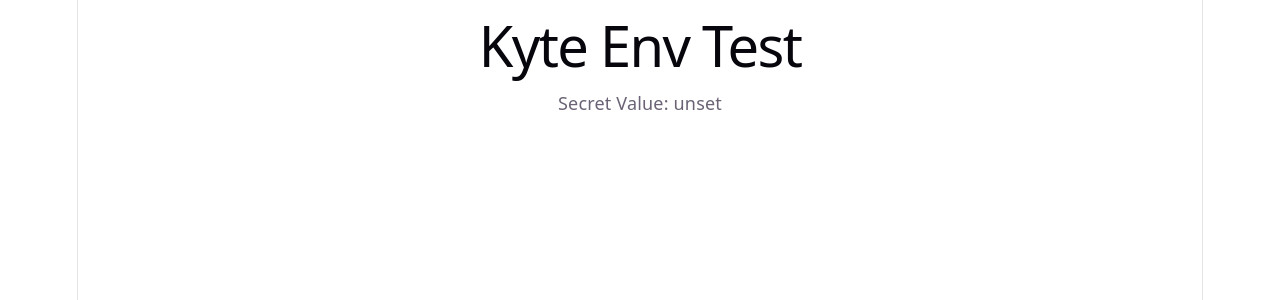
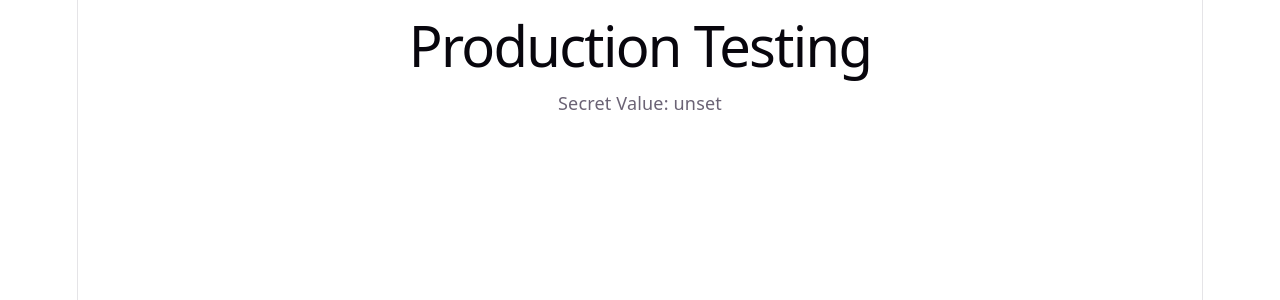
Before and after one commit to Rudra78996/Test, a React (Vite) app: page / in a window 1280 px wide. Shown: the top 300 px of the page. Built offline with nearby package versions, Linux system fonts and the light colour scheme; no server answers.

Commit message:
Change header text from 'Kyte Env Test' to 'Production Testing'

```diff
--- a/src/App.tsx
+++ b/src/App.tsx
@@ -1,7 +1,7 @@
     export default function App() {
       return (
         <div>
-          <h1>Kyte Env Test</h1>
+          <h1>Production Testing</h1>
           {/* Vite exposes environment variables prefixed with VITE_ via import.meta.env */}
           <p>Secret Value: {import.meta.env.VITE_MY_SECRET || "Not Found"}</p>
         </div>
```
